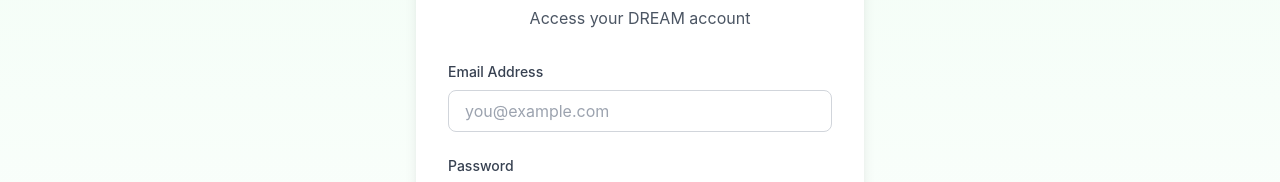
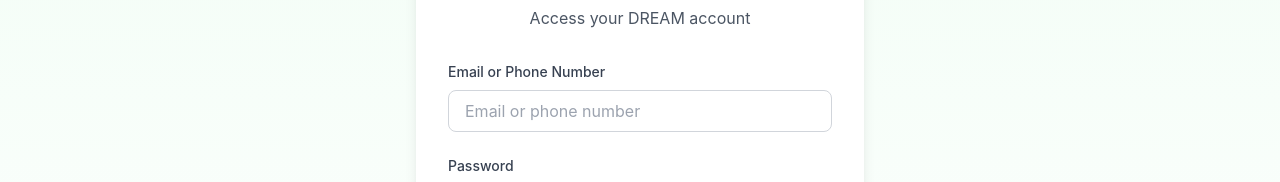
Before and after one commit to LeeDev428/RespondaPH, a React (Vite) app in the folder web/: page /login in a window 1280 px wide. Shown: the part 272-454 px from the top of the page. Built offline with nearby package versions, Linux system fonts and the light colour scheme.

Commit message:
Update Login.jsx

```diff
--- a/web/src/pages/Login.jsx
+++ b/web/src/pages/Login.jsx
@@ -6,7 +6,7 @@
 import Footer from '../components/Footer'
 
 const Login = () => {
-  const [formData, setFormData] = useState({ email: '', password: '' })
+  const [formData, setFormData] = useState({ emailOrPhone: '', password: '' })
   const [error, setError] = useState('')
   const [loading, setLoading] = useState(false)
   const { login } = useContext(AuthContext)
@@ -62,18 +62,18 @@
 
           <form onSubmit={handleSubmit} className="space-y-6">
             <div>
-              <label htmlFor="email" className="block text-sm font-medium text-gray-700 mb-2">
-                Email Address
+              <label htmlFor="emailOrPhone" className="block text-sm font-medium text-gray-700 mb-2">
+                Email or Phone Number
               </label>
               <input
-                type="email"
-                id="email"
-                name="email"
-                value={formData.email}
+                type="text"
+                id="emailOrPhone"
+                name="emailOrPhone"
+                value={formData.emailOrPhone}
                 onChange={handleChange}
                 required
                 className="w-full px-4 py-2 border border-gray-300 rounded-lg focus:ring-2 focus:ring-lgu-green-500 focus:border-transparent"
-                placeholder="you@example.com"
+                placeholder="Email or phone number"
               />
             </div>
 
```
